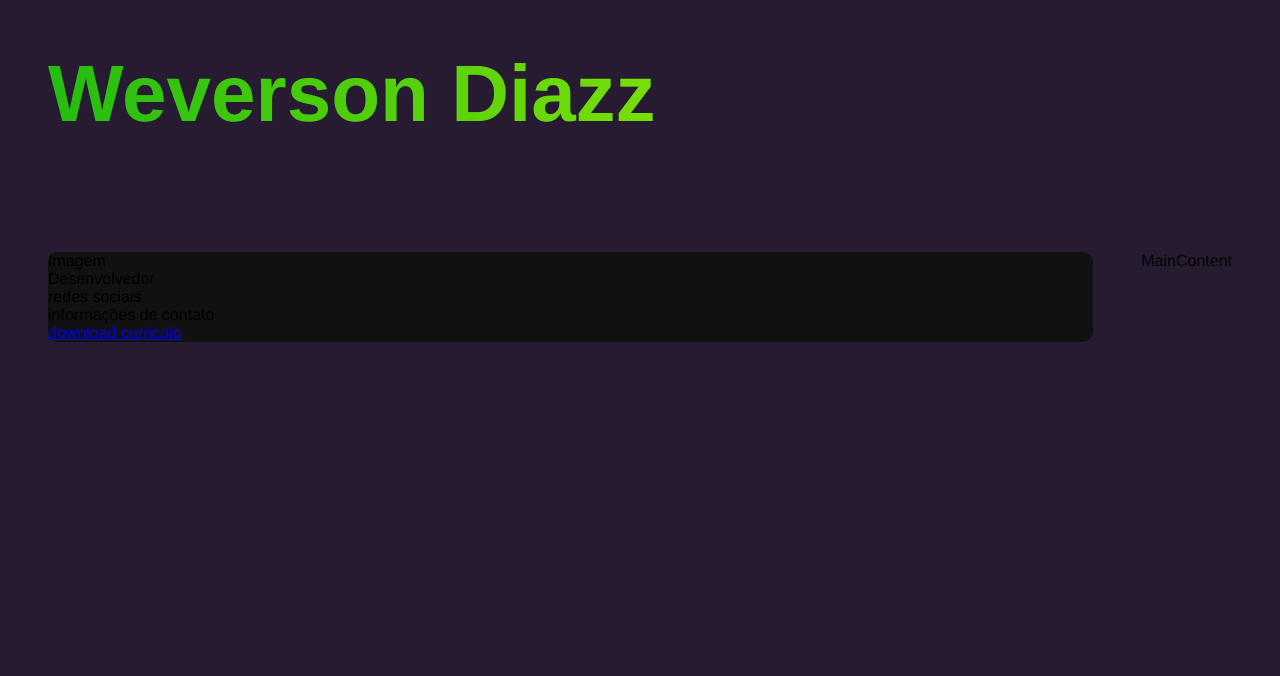
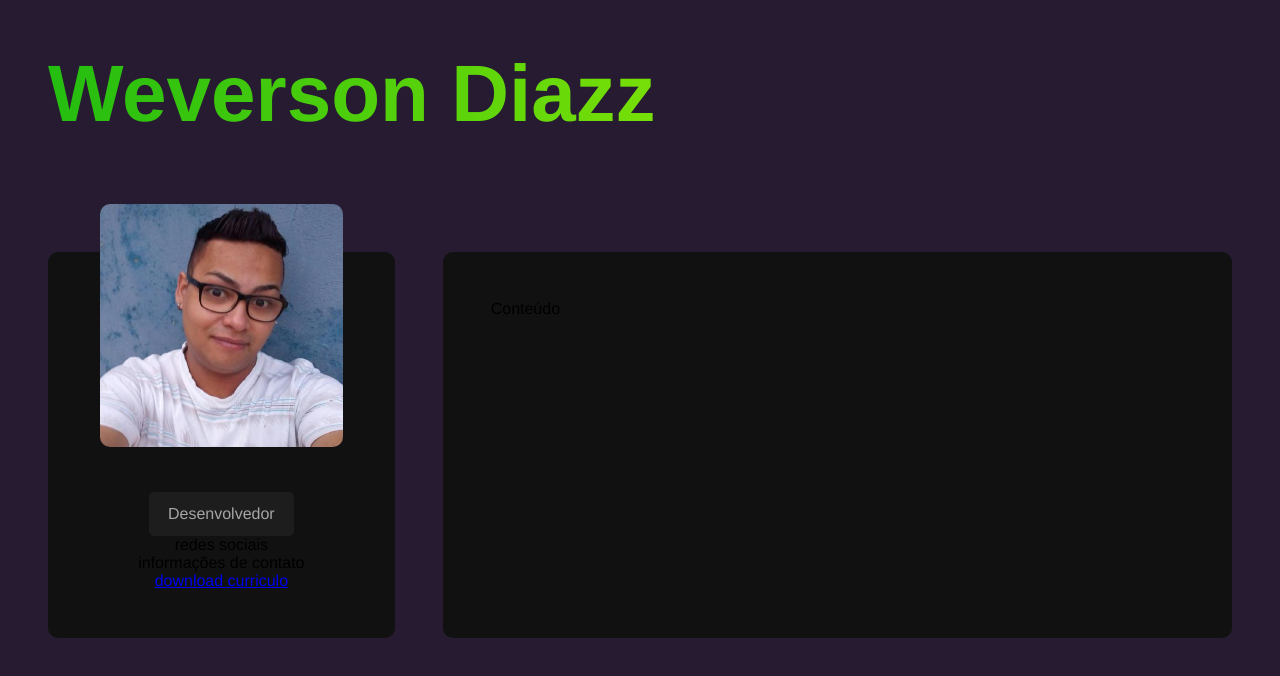
Before and after one commit to wevdiaz/CV_Web, a React (Vite) app: page / in a window 1280 px wide. Shown: the top 676 px of the page. Built offline with nearby package versions, Linux system fonts and the light colour scheme.

Commit message:
estilizando sidebar e main

```diff
--- a/src/components/MainContent.jsx
+++ b/src/components/MainContent.jsx
@@ -1,7 +1,8 @@
 
+import "../styles/components/maincontent.sass";
 
 export function MainContent() {
   return (
-    <div>MainContent</div>
+    <main id="main-content">Conteúdo</main>
   );
 }
--- a/src/components/Sidebar.jsx
+++ b/src/components/Sidebar.jsx
@@ -5,7 +5,7 @@ import "../styles/components/sidebar.sass";
 export function Sidebar() {
   return (
     <aside id="sidebar">
-      <p>Imagem</p>
+      <img src={Avatar} alt="Weverson Diazz" />
       <p className="title">Desenvolvedor</p>
       <p>redes sociais</p>
       <p>informações de contato</p>
--- /dev/null
+++ b/src/styles/components/maincontent.sass
@@ -0,0 +1,7 @@
+@use '../variables'
+
+#main-content
+  background-color: variables.$bg-color
+  flex: 2 1 0
+  border-radius: variables.$container-border-radius
+  padding: 3rem
--- a/src/styles/components/sidebar.sass
+++ b/src/styles/components/sidebar.sass
@@ -4,3 +4,22 @@
   background-color: variables.$bg-color
   flex: 1 1 0
   border-radius: variables.$container-border-radius
+  display: flex
+  align-items: center
+  flex-direction: column
+  text-align: center
+  padding: 3rem 0
+  position: relative
+
+  img
+    max-width: 70%
+    border-radius: variables.$container-border-radius
+    position: absolute
+    top: -3rem
+
+  .title
+    color: variables.$text-color-secondary
+    background-color: variables.$bg-color-secondary
+    border-radius: variables.$card-border-radius
+    margin-top: 12rem
+    padding: .8rem 1.2rem
```
